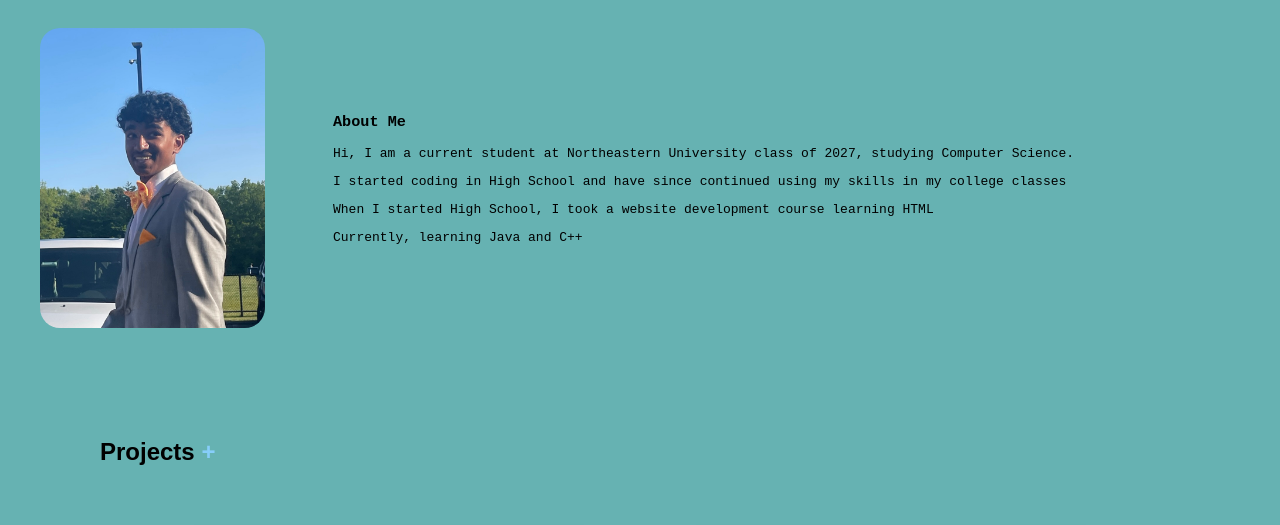
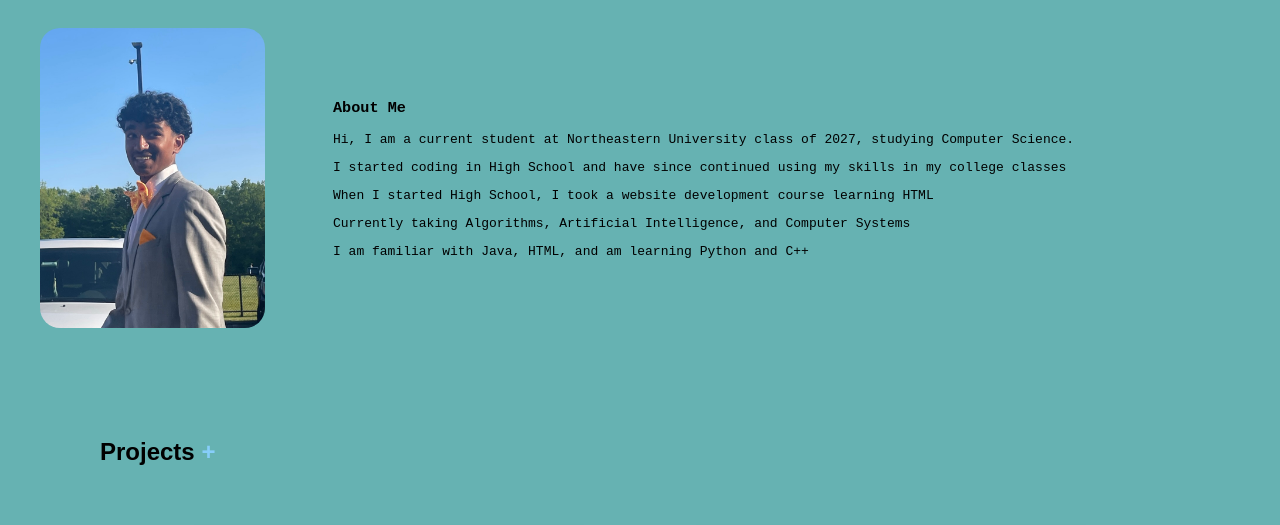
Before and after one commit to jobvengalil/jobvengalil.github.io, a plain HTML site: page index.html in a window 1280 px wide. Shown: the part 218-743 px from the top of the page. Drawn offline with Linux system fonts and the light colour scheme.

Commit message:
Update index.html

```diff
--- a/index.html
+++ b/index.html
@@ -57,7 +57,8 @@
     <p class="aboutMe">Hi, I am a current student at Northeastern University class of 2027, studying Computer Science.</p>
     <p class="aboutMe">I started coding in High School and have since continued using my skills in my college classes</p>
     <p class="aboutMe">When I started High School, I took a website development course learning HTML</p>
-    <p class="aboutMe"> Currently, learning Java and C++</p>
+    <p class="aboutMe"> Currently taking Algorithms, Artificial Intelligence, and Computer Systems</p>
+    <p class="aboutMe"> I am familiar with Java, HTML, and am learning Python and C++</p>
   </div>
 </div>
 
```
